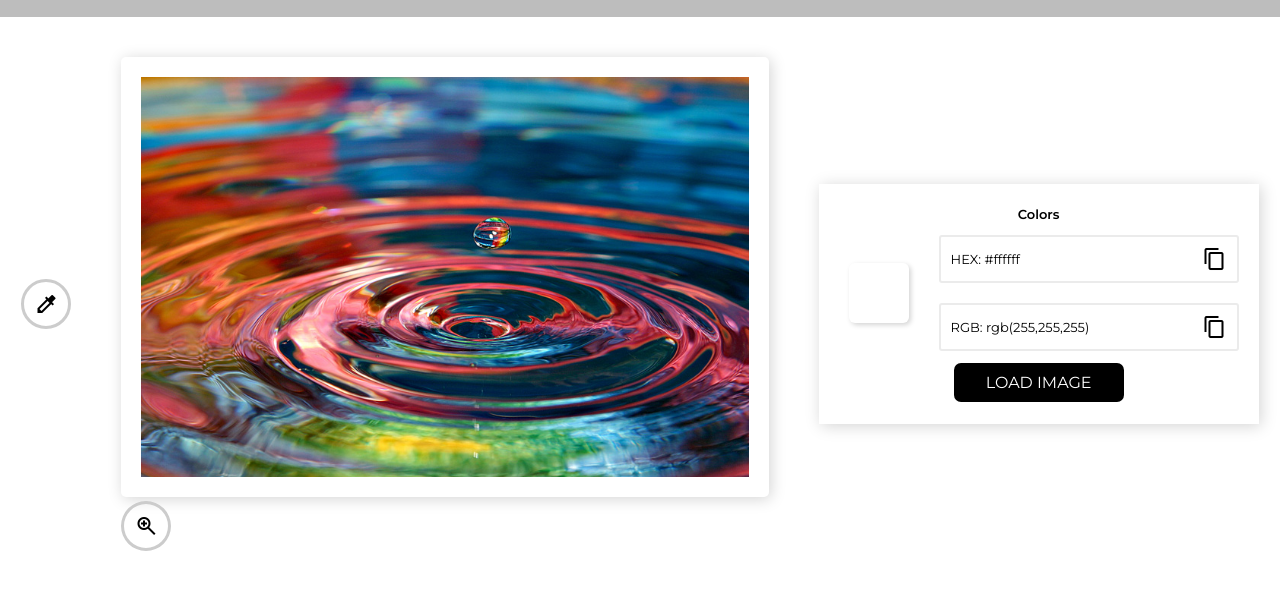
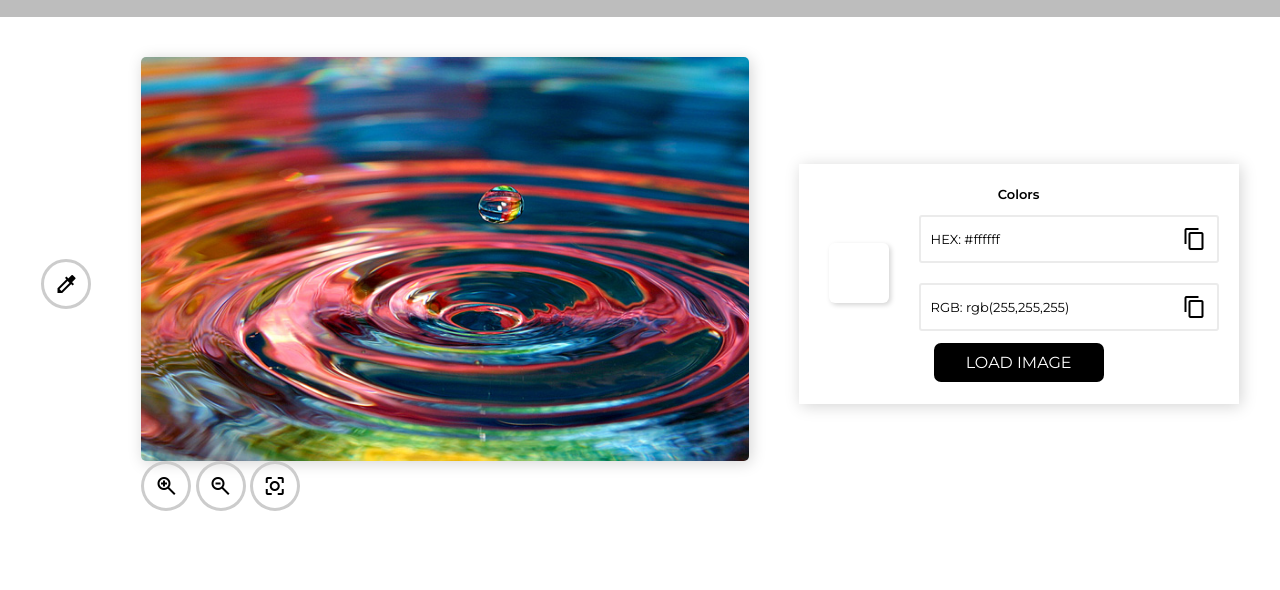
Before and after one commit to sikadali/colorpicker, a plain HTML site: page index.html in a window 1280 px wide. Both pictures are taken after a click on the element "zoom_in". Shown: the part 62-652 px from the top of the page. Drawn offline with nearby package versions, Linux system fonts and the light colour scheme.

Commit message:
zoom in zoomout ft in js

```diff
--- a/index.html
+++ b/index.html
@@ -17,10 +17,18 @@
             </div>
             <div class="tabcontent" id="imagepicker">
                 <span class="pipe icon material-icons">colorize</span>
+
                 <div class="img-container">
-                    <img class="img-display" src="./default-img.jpg"></img>
-                    <span class="zoom-in icon material-symbols-outlined">zoom_in</span>
+                    <div id="image-frame">
+                        <img class="img-display" src="./default-img.jpg" alt="Image where to pick colors"></img>
+                    </div>
+                    <div class="img-controls">
+                        <span class="zoom-in icon material-symbols-outlined" onclick="zoomIn()">zoom_in</span>
+                        <span class="zoom-out icon material-symbols-outlined" onclick="zoomOut()">zoom_out</span>
+                        <span class="center-focus icon material-symbols-outlined">center_focus_strong</span>
+                    </div>
                 </div>
+
                 <div class="color-display">
                     <h3>Colors</h3>
                     <section>
@@ -38,10 +46,8 @@
                             </div>
                         </div>
                     </section>
-                    <!--<button id="loadBtn" onclick="loadFile()">LOAD IMAGE</button>-->
                     <label for="input-file">LOAD IMAGE</button>
                     <input type="file" id="input-file" accept="image/jpeg, image/png, image/jpg">
-
                 </div>
             </div>
             <div id="notif">Copied to clipboard</div>
--- a/picker.js
+++ b/picker.js
@@ -2,6 +2,8 @@ const SPACE = "";
 
 const pipeButton = document.querySelector(".pipe");
 const zoomInButton = document.querySelector(".zoom-in");
+const zoomOutButton = document.querySelector(".zoom-out");
+const centerFocusButton = document.querySelector(".center-focus");
 const pickedColor = document.querySelector(".picked-color");
 const hex = document.getElementById("hex");
 const hexCopyButton = document.querySelector("#hex + span");
@@ -13,6 +15,7 @@ const image = document.querySelector("#imagepicker .img-display");
 notif.style.display = "none";
 
 pipeButton.addEventListener("click", pickColor);
+zoomInButton.addEventListener("click", zoomIn);
 hexCopyButton.addEventListener("click", copyHexValue);
 rgbCopyButton.addEventListener("click", copyRgbValue);
 inputFile.addEventListener("change", getFileUrl);
@@ -63,3 +66,20 @@ function popNotif() {
 function getFileUrl() {
      image.src = URL.createObjectURL(inputFile.files[0]);
 }
+
+let scale = 1;
+function zoomIn() {
+     scale += 0.1;
+     updateTransform();
+}
+function zoomOut() {
+     scale -= 0.1;
+     updateTransform();
+}
+function zoomOut() {
+     scale -= 0.1;
+     updateTransform();
+}
+function updateTransform() {
+     image.style.transform = `scale(${scale})`;
+}
--- a/style.css
+++ b/style.css
@@ -63,12 +63,15 @@
     color: white;
 }
 
-.img-display {
-    padding: 20px;
-    height: 400px;
+#image-frame {
     border: none;
     box-shadow: 2px 2px 15px rgb(212, 212, 212);
     border-radius: 5px;
+    overflow: hidden;
+}
+
+.img-display {
+    height: 400px;
 }
 
 .color-display {
```
